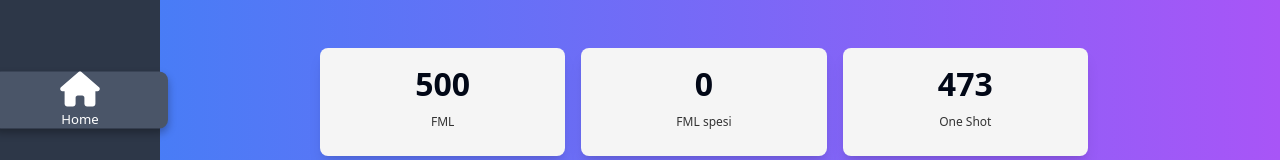
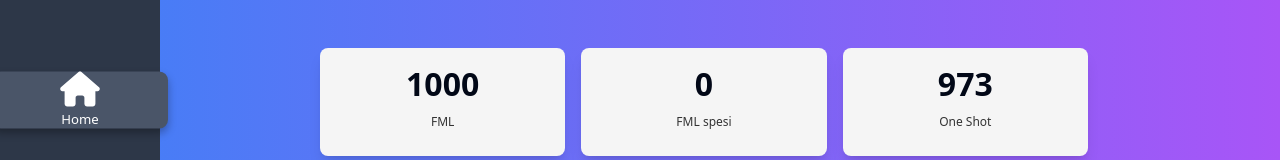
Before and after one commit to bettercallpaul07/my-fantaplolo, a Nuxt app: page / in a window 1280 px wide. Shown: the top 160 px of the page. Built offline with nearby package versions, Linux system fonts and the light colour scheme; no server answers; the database is empty.

Commit message:
Update index.vue

```diff
--- a/pages/index.vue
+++ b/pages/index.vue
@@ -97,8 +97,8 @@ import { supabase } from '~/src/supabase'
 
 
   const oneShotValue = ref(0)
-  const fantamilioniDisponibili = ref(500)
-  const fmlIniziali = ref(500)
+  const fantamilioniDisponibili = ref(1000)
+  const fmlIniziali = ref(1000)
   const giocatoriDisponibili = ref(28)
   const giocatoriDiRuolo = ref(25)
   const portieri = ref(3)
```
